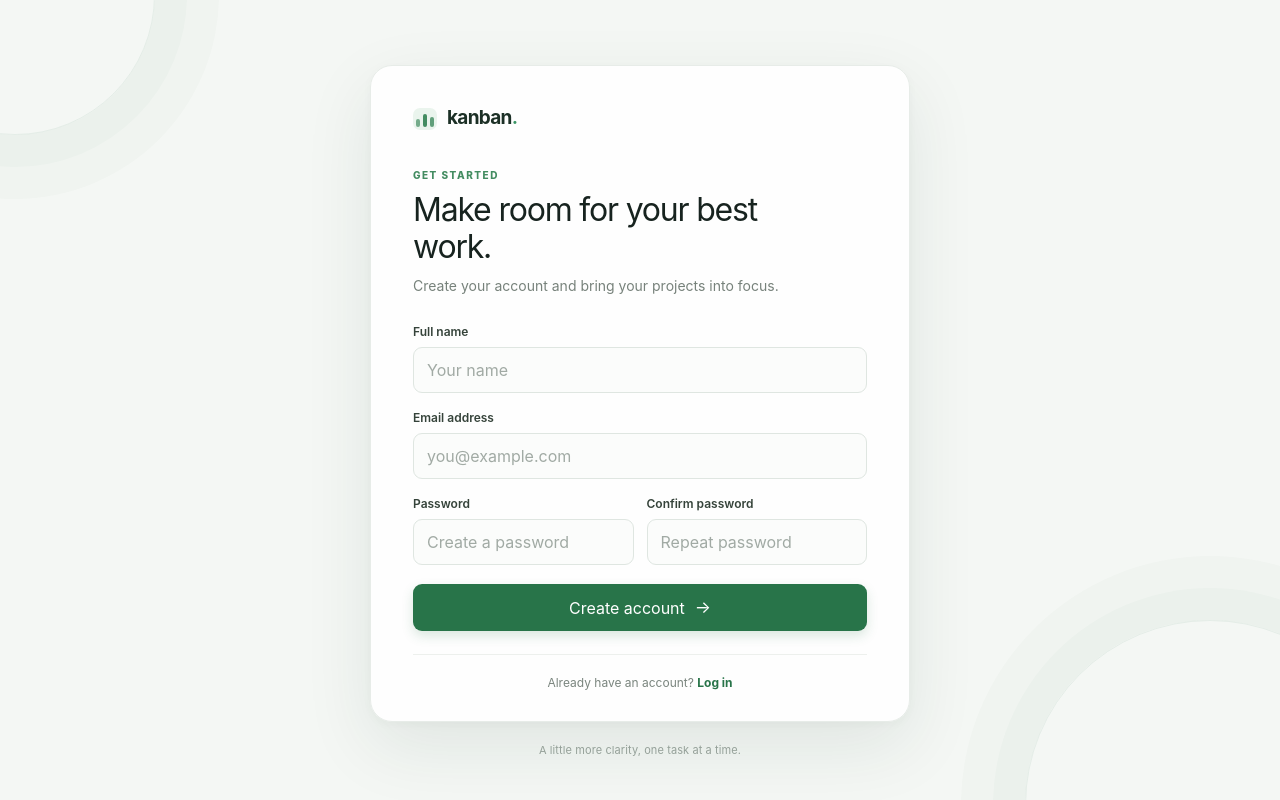
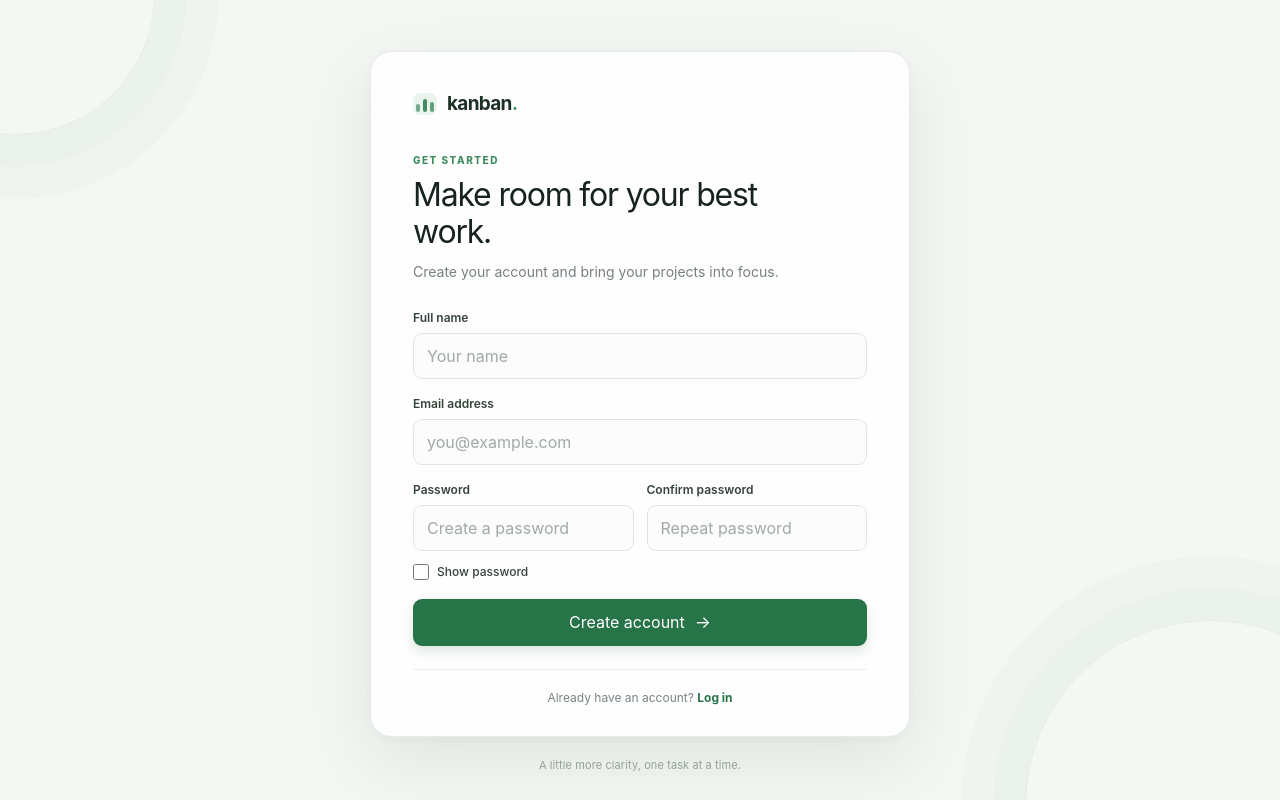
Before and after one commit to EvanBatac/kanban-board, a React (Vite) app in the folder client/: page /register in a window 1280 px wide. Built offline with nearby package versions, Linux system fonts and the light colour scheme; no server answers.

Commit message:
feat(client): add show password toggle to login and register

```diff
--- a/client/src/pages/Login.jsx
+++ b/client/src/pages/Login.jsx
@@ -7,6 +7,7 @@ export default function Login() {
   const navigate = useNavigate();
   const { login } = useAuth();
   const [formData, setFormData] = useState({ email: "", password: "" });
+  const [showPassword, setShowPassword] = useState(false);
   const [isLoading, setIsLoading] = useState(false);
   const [error, setError] = useState("");
   const { email, password } = formData;
@@ -103,7 +104,7 @@ export default function Login() {
               Password
             </label>
             <input
-              type="password"
+              type={showPassword ? "text" : "password"}
               name="password"
               id="password"
               value={password}
@@ -113,6 +114,21 @@ export default function Login() {
               placeholder="Enter your password"
               onChange={handleChange}
             />
+          </div>
+          <div className="-mt-1 flex items-center gap-2">
+            <input
+              type="checkbox"
+              id="showPassword"
+              checked={showPassword}
+              onChange={(e) => setShowPassword(e.target.checked)}
+              className="h-4 w-4 cursor-pointer rounded border-[#dfe6e1] accent-[#287449]"
+            />
+            <label
+              htmlFor="showPassword"
+              className="cursor-pointer text-xs font-medium text-[#35433a] select-none"
+            >
+              Show password
+            </label>
           </div>
           {error && (
             <p className="-mt-1 text-xs text-[#b33b3b]" role="alert">
--- a/client/src/pages/Register.jsx
+++ b/client/src/pages/Register.jsx
@@ -10,6 +10,7 @@ export default function Register() {
     confirmPassword: "",
   });
   const { name, email, password, confirmPassword } = formData;
+  const [showPassword, setShowPassword] = useState(false);
   const [isLoading, setIsLoading] = useState(false);
   const [error, setError] = useState("");
   const navigate = useNavigate();
@@ -132,7 +133,7 @@ export default function Register() {
                 id="password"
                 name="password"
                 value={password}
-                type="password"
+                type={showPassword ? "text" : "password"}
                 autoComplete="new-password"
                 onChange={handleChange}
                 className="h-11.5 w-full rounded-[9px] border border-[#dfe6e1] bg-[#fbfcfb] px-3.25 text-[13px] text-[#1d2a22] outline-none transition-[border-color,box-shadow,background] duration-180 placeholder:text-[#a1aaa4] focus:border-[#63a57a] focus:bg-white focus:shadow-[0_0_0_3px_rgba(76,151,99,0.13)]"
@@ -151,7 +152,7 @@ export default function Register() {
                 id="confirmPassword"
                 name="confirmPassword"
                 value={confirmPassword}
-                type="password"
+                type={showPassword ? "text" : "password"}
                 autoComplete="new-password"
                 onChange={handleChange}
                 className="h-11.5 w-full rounded-[9px] border border-[#dfe6e1] bg-[#fbfcfb] px-3.25 text-[13px] text-[#1d2a22] outline-none transition-[border-color,box-shadow,background] duration-180 placeholder:text-[#a1aaa4] focus:border-[#63a57a] focus:bg-white focus:shadow-[0_0_0_3px_rgba(76,151,99,0.13)]"
@@ -159,6 +160,21 @@ export default function Register() {
                 placeholder="Repeat password"
               />
             </div>
+          </div>
+          <div className="-mt-1 flex items-center gap-2">
+            <input
+              type="checkbox"
+              id="showPassword"
+              checked={showPassword}
+              onChange={(e) => setShowPassword(e.target.checked)}
+              className="h-4 w-4 cursor-pointer rounded border-[#dfe6e1] accent-[#287449]"
+            />
+            <label
+              htmlFor="showPassword"
+              className="cursor-pointer text-xs font-medium text-[#35433a] select-none"
+            >
+              Show password
+            </label>
           </div>
           {error && (
             <p className="-mt-1 text-xs text-[#b33b3b]" role="alert">
```
